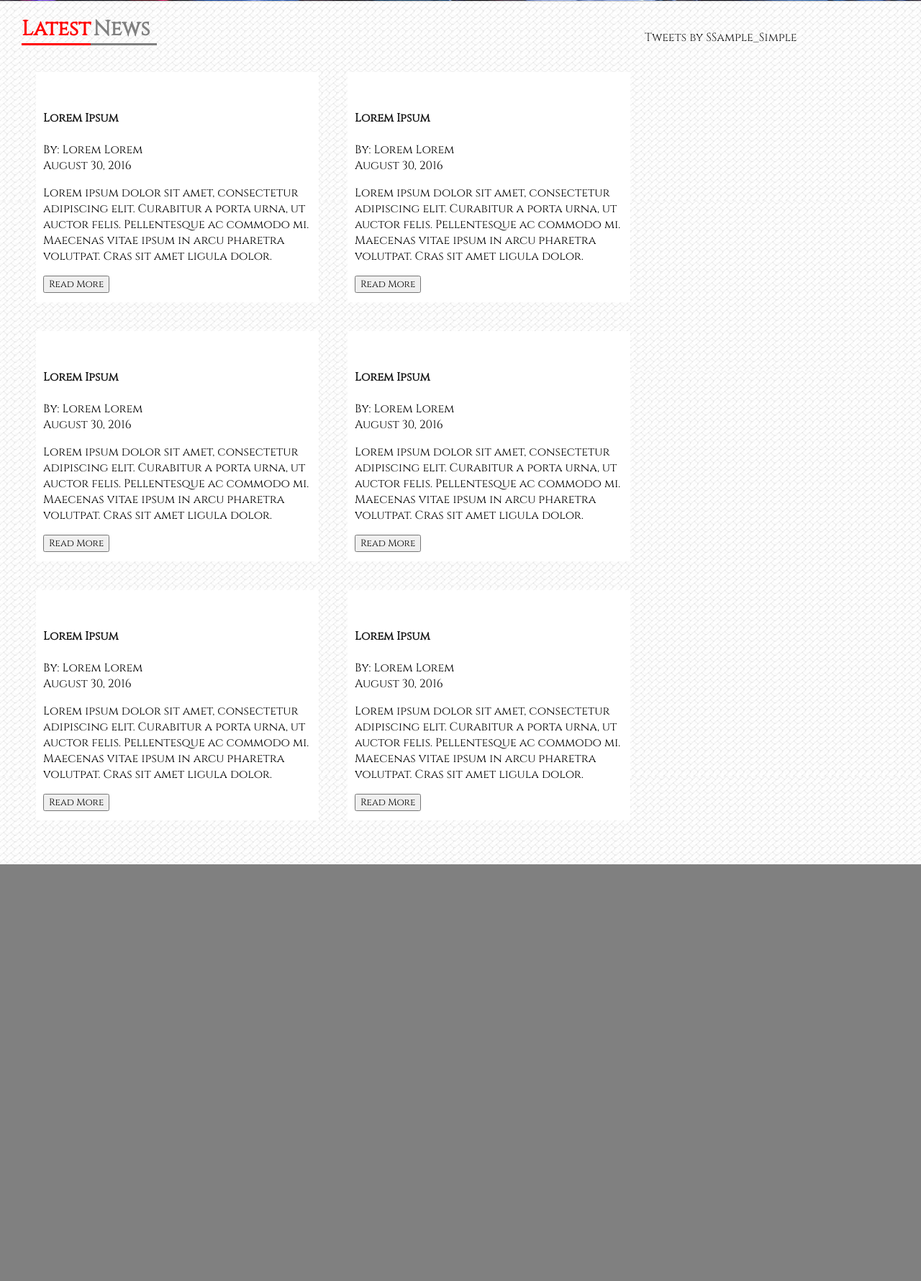
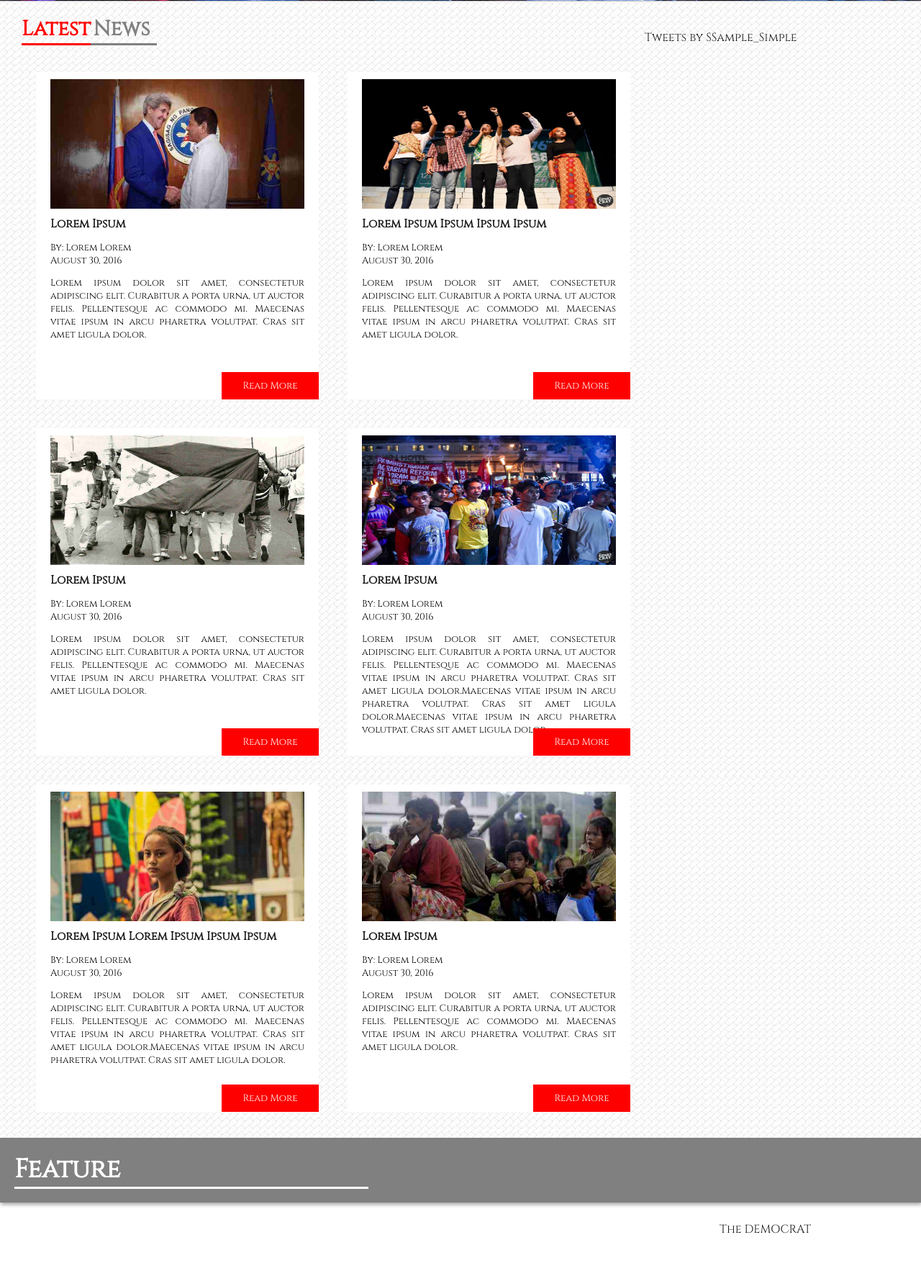
Before and after one commit to ErxrilOwl/The-Democrat, a PHP site: page / in a window 1280 px wide. Shown: the part 803-2583 px from the top of the page at 72% size. Run offline with PHP 8.4, Linux system fonts and the light colour scheme; some libraries are stand-ins or nearby versions.

Commit message:
Renew files

```diff
--- a/index.html
+++ b/index.html
@@ -144,10 +144,10 @@
 				</div>
 
 				<section class="news-latest">
-					<article class="col-6">
+					<article class="col-6 col-12">
 						<div class="nh-content">
 							<div class="nh-img">
-								<img src="">
+								<div class="nh-inside-img" style="background: url(images/news/latest-news/duterte-edca-featured.jpg) no-repeat; background-size: 100% 100%;"></div>
 							</div>
 							<div class="nh-desc">
 								<h4><a href="#">Lorem Ipsum</a></h4>
@@ -172,10 +172,38 @@
 						</div>
 					</article>
 
-					<article class="col-6">
+					<article class="col-6 col-12">
 						<div class="nh-content">
 							<div class="nh-img">
-								<img src="">
+								<div class="nh-inside-img" style="background: url(images/news/latest-news/cegp.jpg) no-repeat; background-size: 100% 100%;"></div>
+							</div>
+							<div class="nh-desc">
+								<h4><a href="#">Lorem Ipsum Ipsum Ipsum Ipsum</a></h4>
+								<p>
+									By: Lorem Lorem <br/>
+									August 30, 2016
+								</p>
+
+								</p>
+
+								<p>
+									Lorem ipsum dolor sit amet, consectetur adipiscing elit.
+									Curabitur a porta urna, ut auctor felis. Pellentesque ac
+									commodo mi. Maecenas vitae ipsum in arcu pharetra volutpat.
+									Cras sit amet ligula dolor.
+								</p>
+							</div>
+
+							<button class="button" >
+								<span>Read More</span>
+							</button>
+						</div>
+					</article>
+
+					<article class="col-6 col-12">
+						<div class="nh-content">
+							<div class="nh-img">
+								<div class="nh-inside-img" style="background: url(images/news/latest-news/download.jpg) no-repeat; background-size: 100% 100%;"></div>
 							</div>
 							<div class="nh-desc">
 								<h4><a href="#">Lorem Ipsum</a></h4>
@@ -200,10 +228,10 @@
 						</div>
 					</article>
 
-					<article class="col-6">
+					<article class="col-6 col-12">
 						<div class="nh-content">
 							<div class="nh-img">
-								<img src="">
+								<div class="nh-inside-img" style="background: url(images/news/latest-news/agrarian-reform.jpg) no-repeat; background-size: 100% 100%;"></div>
 							</div>
 							<div class="nh-desc">
 								<h4><a href="#">Lorem Ipsum</a></h4>
@@ -218,6 +246,8 @@
 									Lorem ipsum dolor sit amet, consectetur adipiscing elit.
 									Curabitur a porta urna, ut auctor felis. Pellentesque ac
 									commodo mi. Maecenas vitae ipsum in arcu pharetra volutpat.
+									Cras sit amet ligula dolor.Maecenas vitae ipsum in arcu pharetra volutpat.
+									Cras sit amet ligula dolor.Maecenas vitae ipsum in arcu pharetra volutpat.
 									Cras sit amet ligula dolor.
 								</p>
 							</div>
@@ -228,13 +258,13 @@
 						</div>
 					</article>
 
-					<article class="col-6">
+					<article class="col-6 col-12">
 						<div class="nh-content">
 							<div class="nh-img">
-								<img src="">
+								<div class="nh-inside-img" style="background: url(images/news/latest-news/gabiola-featured.jpg) no-repeat; background-size: 100% 100%;"></div>
 							</div>
 							<div class="nh-desc">
-								<h4><a href="#">Lorem Ipsum</a></h4>
+								<h4><a href="#">Lorem Ipsum Lorem Ipsum Ipsum Ipsum</a></h4>
 								<p>
 									By: Lorem Lorem <br/>
 									August 30, 2016
@@ -246,6 +276,7 @@
 									Lorem ipsum dolor sit amet, consectetur adipiscing elit.
 									Curabitur a porta urna, ut auctor felis. Pellentesque ac
 									commodo mi. Maecenas vitae ipsum in arcu pharetra volutpat.
+									Cras sit amet ligula dolor.Maecenas vitae ipsum in arcu pharetra volutpat.
 									Cras sit amet ligula dolor.
 								</p>
 							</div>
@@ -256,38 +287,10 @@
 						</div>
 					</article>
 
-					<article class="col-6">
+					<article class="col-6 col-12">
 						<div class="nh-content">
 							<div class="nh-img">
-								<img src="">
-							</div>
-							<div class="nh-desc">
-								<h4><a href="#">Lorem Ipsum</a></h4>
-								<p>
-									By: Lorem Lorem <br/>
-									August 30, 2016
-								</p>
-
-								</p>
-
-								<p>
-									Lorem ipsum dolor sit amet, consectetur adipiscing elit.
-									Curabitur a porta urna, ut auctor felis. Pellentesque ac
-									commodo mi. Maecenas vitae ipsum in arcu pharetra volutpat.
-									Cras sit amet ligula dolor.
-								</p>
-							</div>
-
-							<button class="button" >
-								<span>Read More</span>
-							</button>
-						</div>
-					</article>
-
-					<article class="col-6">
-						<div class="nh-content">
-							<div class="nh-img">
-								<img src="">
+								<div class="nh-inside-img" style="background: url(images/news/latest-news/pananalakay-featured.jpg) no-repeat; background-size: 100% 100%;"></div>
 							</div>
 							<div class="nh-desc">
 								<h4><a href="#">Lorem Ipsum</a></h4>
@@ -321,7 +324,19 @@
 		</div>
 
 		<div class="feature-block">
+			<div class="h-feature-header"><h2><a href="#">Feature</a></h2></div>
+			<div class="h-feature-content">
+				<div class="h-feat-col-1">
 
+				</div>
+				<div class="h-feat-col-2">
+					<div class="fb-page" data-href="https://www.facebook.com/thedemocratunc/?ref=br_tf" data-tabs="timeline" data-small-header="false" data-adapt-container-width="false" data-hide-cover="false" data-show-facepile="true">
+						<blockquote cite="https://www.facebook.com/thedemocratunc/?ref=br_tf" class="fb-xfbml-parse-ignore">
+							<a href="https://www.facebook.com/thedemocratunc/?ref=br_tf">The DEMOCRAT</a>
+						</blockquote>
+					</div>
+				</div>
+			</div>
 		</div>
 
 		<script type="text/javascript" src="http://ajax.googleapis.com/ajax/libs/jquery/1.7.1/jquery.min.js"></script>
@@ -336,6 +351,15 @@
 
 			});
 		</script>
+		<div id="fb-root"></div>
+		<script>(function(d, s, id) {
+			  var js, fjs = d.getElementsByTagName(s)[0];
+			  if (d.getElementById(id)) return;
+			  js = d.createElement(s); js.id = id;
+			  js.src = "//connect.facebook.net/en_US/sdk.js#xfbml=1&version=v2.7";
+			  fjs.parentNode.insertBefore(js, fjs);
+			}(document, 'script', 'facebook-jssdk'));
+		</script>
 	</body>
 
 </html>
--- a/stylesheets/style.css
+++ b/stylesheets/style.css
@@ -244,7 +244,7 @@ img.logo-1, img.logo-2{
 	margin: 0;
 	padding: 0;
 	width: 100%;
-	height: 150vh;
+	height: 1600px;
 	background-image: url('../images/background/paper-texture-1.jpg');
 	background-size: 100% 100%;
 	background-attachment: fixed;
@@ -305,6 +305,8 @@ img.logo-1, img.logo-2{
 	margin-left: 4px;
 }
 
+/* News contents*/
+
 .news-latest .col-6{
 	float: left;
 	margin: 0;
@@ -316,8 +318,87 @@ img.logo-1, img.logo-2{
 	margin: 0;
 	background-color: white;
 	width: 100%;
-	height: 320px;
+	height: 455px;
+	padding: 10px 20px;
+	position: relative;
+}
+
+.news-latest .col-6 .nh-content:hover{
+	transition: 0.5s color ease;
+	box-shadow: 2px 2px 2px 2px gray;
+	cursor: default;
+}
+
+.news-latest .col-6 .nh-content .nh-img{
+	width: 100%;
+	background-color: red;
+	height: 180px;
+	overflow: hidden;
+}
+
+.news-latest .col-6 .nh-content .nh-img .nh-inside-img{
+	width: 100%;
+	height: 180px;
+}
+
+.news-latest .col-6 .nh-content .nh-desc h4, .news-latest .col-6 .nh-content .nh-desc h4 a{
+	width: 100%;
+	padding: 0;
+	margin: 0;
+}
+
+.news-latest .col-6 .nh-content .nh-desc h4{
+	padding-top: 10px;
+}
+
+.news-latest .col-6 .nh-content .nh-desc h4 a:hover{
+	transition: 0.5s color ease;
+	color: red;
+}
+
+.news-latest .col-6 .nh-content .nh-desc p{
+		text-align: justify;
+		font-size: 13px;
+}
+
+.nh-content .button{
+	position: absolute;
+	bottom: 0;
+	right: 0;
+	background-color: red;
+	border: none;
+	color: white;
+	text-align: center;
 	padding: 10px;
+	width: 135px;
+	transition: all 0.5s;
+	cursor: pointer;
+}
+
+.button span{
+	cursor: pointer;
+	display: inline-block;
+	position: relative;
+	transition: 0.5s;
+}
+
+.nh-content .button span:after{
+	content: '»';
+	position: absolute;
+	opacity: 0;
+	top: 0;
+	right: -20px;
+	transition: 0.5s;
+	font-size: 14px;
+}
+
+.nh-content .button:hover span{
+	padding-right: 25px;
+}
+
+.nh-content .button:hover span:after{
+	opacity: 1;
+	right: 0;
 }
 
 
@@ -326,13 +407,59 @@ img.logo-1, img.logo-2{
 /********************************************* News block ****************************************************/
 
 .feature-block{
+	margin: 0;
+	margin-top: -20px;
+	padding: 0;
 	width: 100%;
-	height: 100vh;
-	background-color: gray;
+	height: 1000px;
+	background-color: white;
 	background-size: 100% 100%;
 	background-attachment: fixed;
     background-position: center;
     background-repeat: no-repeat;
 }
 
+.feature-block .h-feature-header{
+	margin: 0;
+	padding: 20px 60% 20px 20px;
+	background-color: gray;
+	width: 100%;
+	height: 90px;
+	box-shadow: 1px 3px 5px darkgray;
+}
+
+.feature-block .h-feature-header h2, .feature-block .h-feature-header h2 a{
+	margin: 0;
+	padding: 0px ;
+	font-size: 150%;
+	color: white;
+	border-bottom: 3px solid white;
+	padding: 0xp 20px 0xp 0px;
+}
+
+.feature-block .h-feature-content{
+	width: 100%;
+	height: 1000px;
+	margin: 0;
+	padding: 0;
+}
+
+.h-feat-col-1, .h-feat-col-2{
+	float: left;
+	height: 1000px;
+	margin: 0;
+	padding: 0;
+}
+
+.h-feat-col-1{
+	width: 75%;
+}
+
+.h-feat-col-2{
+	margin-top: 10px;
+	width: 25%;
+	overflow:hidden;
+}
+
+
 /**************************************** End of News block ****************************************************/
```
Also changed, not shown: stylesheets/responsive.css (+175 -0 lines), images/news/latest-news/agrarian-reform.jpg (added), images/news/latest-news/cegp.jpg (added), images/news/latest-news/download.jpg (added), images/news/latest-news/duterte-edca-featured.jpg (added), images/news/latest-news/gabiola-featured.jpg (added), images/news/latest-news/pananalakay-featured.jpg (added).
